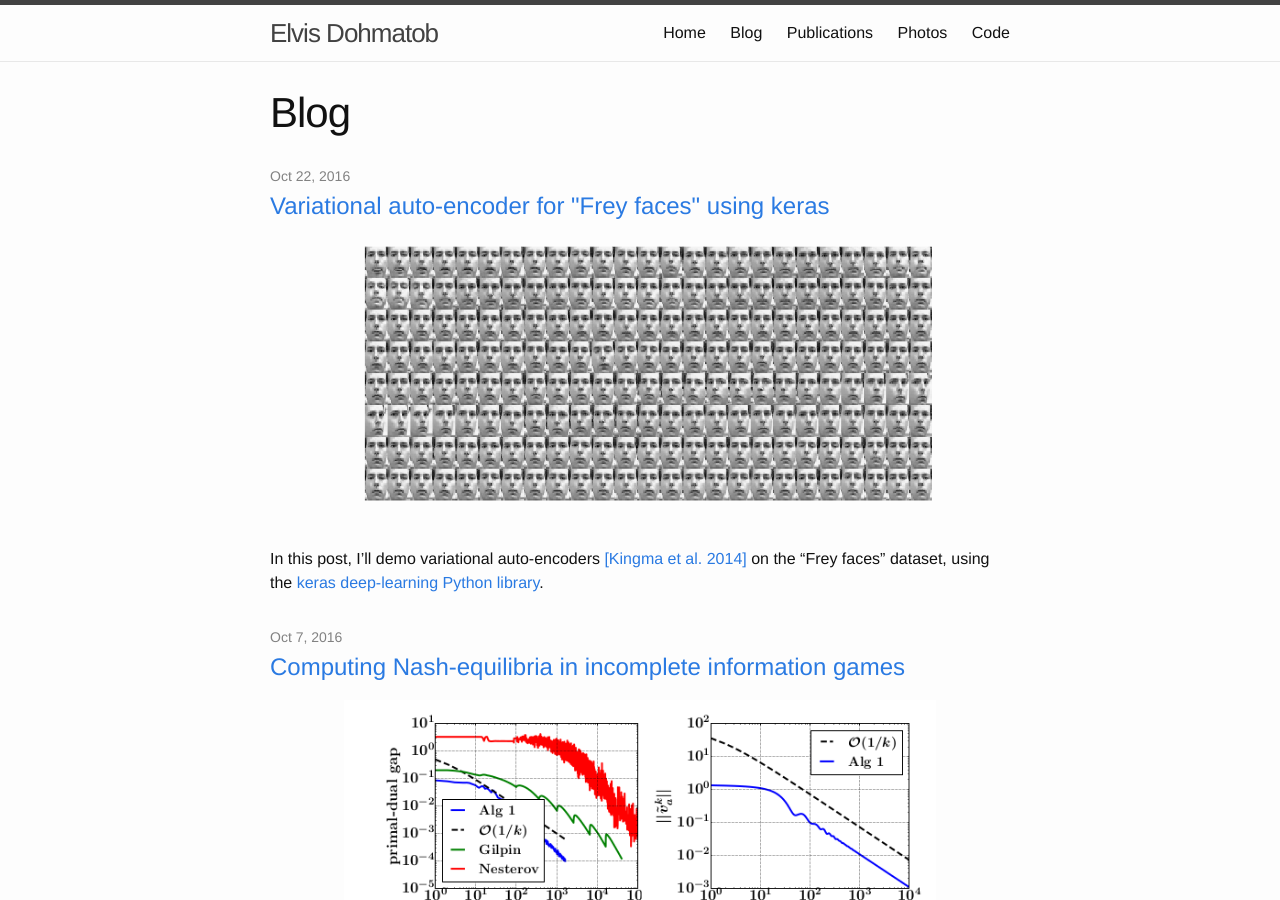
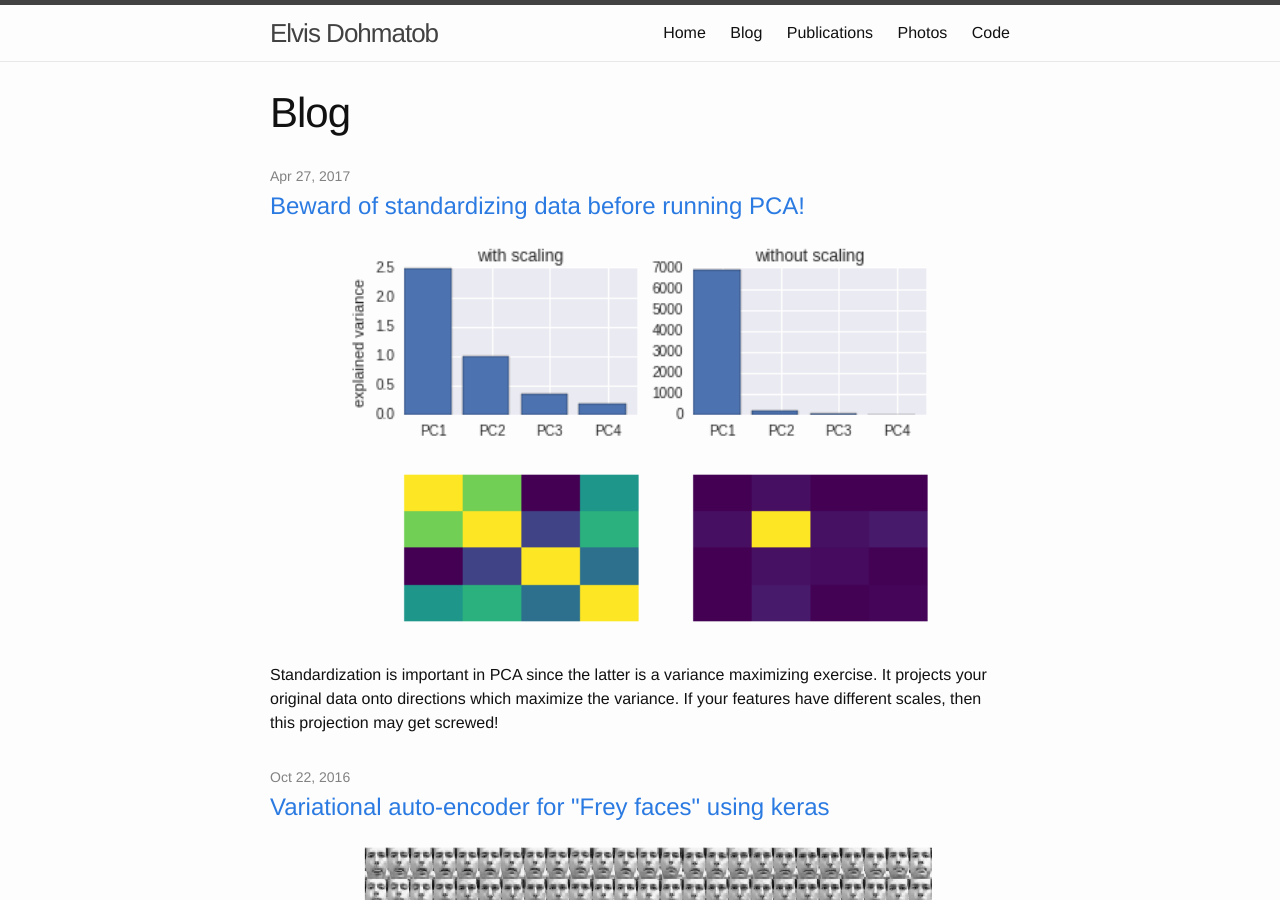
Before and after one commit to dohmatob/dohmatob.github.io, a Jekyll site: the page built from index.html, in a window 1280 px wide and 900 px high. Built offline with Jekyll 4.4.1, drawn with Linux system fonts in a browser that asks for light colours; some of the changed text lies outside the part shown.

Commit message:
wrong date in post

```diff
--- a/_posts/2017-04-27-scale-data-pca.markdown
+++ b/_posts/2017-04-27-scale-data-pca.markdown
@@ -1,13 +1,13 @@
 ---
 layout: post
-title:  "The importance of standardizing data before running PCA"
-date:   2016-10-07 14:01
+title:  "Beward of standardizing data before running PCA!"
+date:   2017-04-27 15:38
 categories: research
 images:
 
- - url: /assets/scaling_files/scaling_6_1.png
- - alt: Sobolev regularization meets online DL
- - title: Sobolev regularization meets online DL
+ - url: /assets/scaling_files/scaling_6_0.png
+ - alt: Beward of standardizing data before running PCA
+ - title: Beward of standardizing data before running PCA
 
 ---
 
@@ -106,4 +106,3 @@ for name, pipeline in pipelines.items():
 Results
 =======
 <img src="/assets/scaling_files/scaling_6_0.png"/>
-<img src="/assets/scaling_files/scaling_6_1.png"/>
```
Also changed, not shown: assets/scaling_files/scaling_6_0.png, assets/scaling_files/scaling_6_1.png (deleted), 2 other files.
